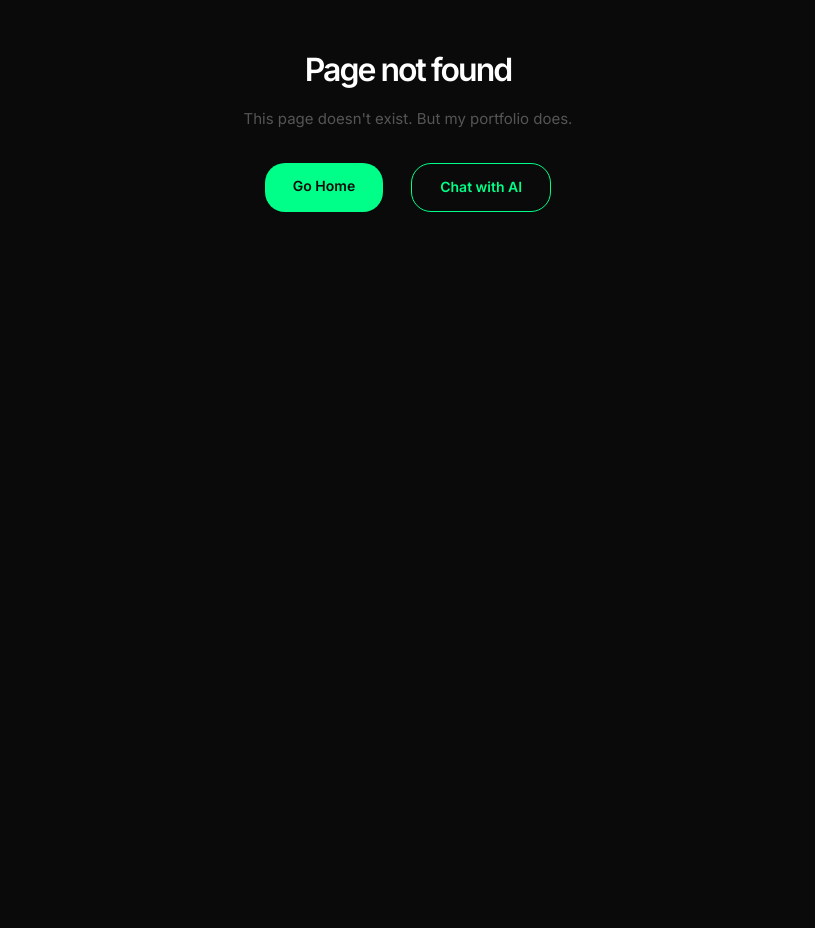
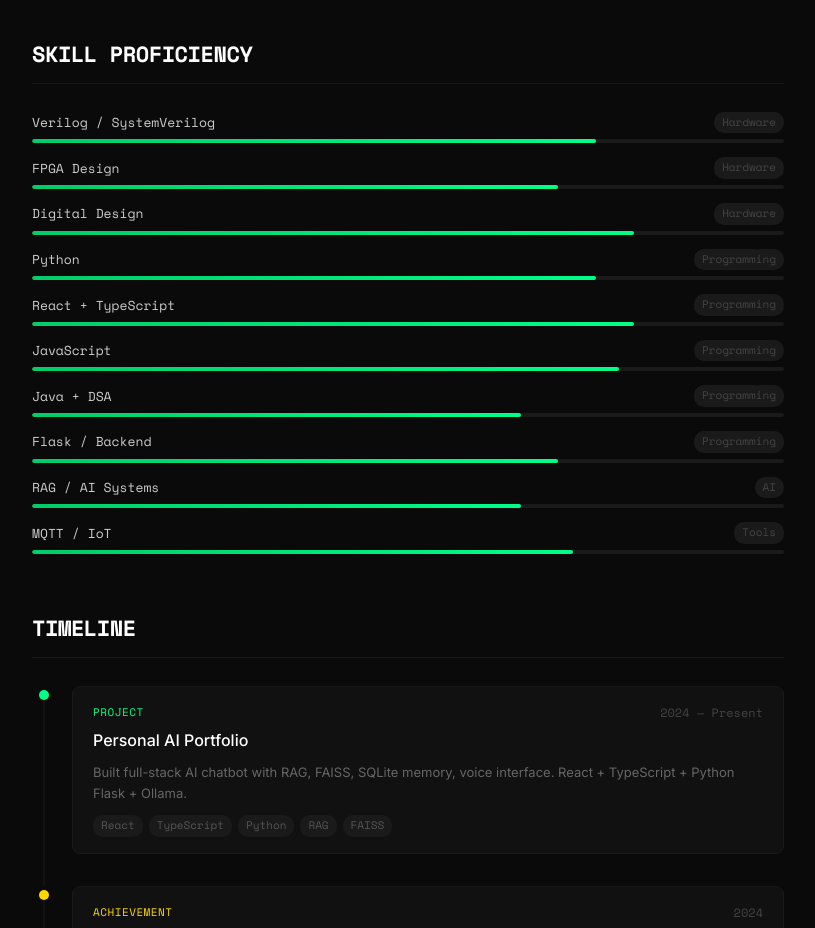
Before and after one commit to madheshwaran402-blip/personal-ai-react, a React (Vite) app: page /resume in a window 1280 px wide. Before the commit this address had no page. Shown: the part 413-1341 px from the top of the page, without its empty margins (232-1047 px from the left). Before the commit the page ends 865 px from the top, so only its background shows below. Built offline with nearby package versions, Linux system fonts and the light colour scheme.

Commit message:
Day 77 - resume page, updated nav

```diff
--- a/src/App.tsx
+++ b/src/App.tsx
@@ -13,6 +13,7 @@ const ProjectsPage = lazy(() => import('./pages/ProjectsPage'))
 const NotFoundPage = lazy(() => import('./pages/NotFoundPage'))
 const StatusPage = lazy(() => import('./pages/StatusPage'))
 const ChatWindow = lazy(() => import('./components/ChatWindow'))
+const ResumePage = lazy(() => import('./pages/ResumePage'))
 
 function PageLoader() {
   return (
@@ -123,6 +124,19 @@ function AppLayout() {
             </div>
           } />
 
+          <Route path="/resume" element={
+            <div className="app">
+              <main id="main-content">
+                <ErrorBoundary>
+                  <ResumePage />
+                </ErrorBoundary>
+              </main>
+              <footer className="footer" role="contentinfo">
+                <p>Built by Madheshwaran Maruthamuthu</p>
+              </footer>
+            </div>
+          } />
+
           <Route path="/status" element={
             <ErrorBoundary>
               <StatusPage />
--- a/src/components/Header.tsx
+++ b/src/components/Header.tsx
@@ -59,10 +59,7 @@ function Header() {
       </div>
 
       {/* Desktop nav */}
-      <nav
-        className="desktop-nav"
-        aria-label="Main navigation"
-      >
+      <nav className="desktop-nav" aria-label="Main navigation">
         {isHome ? (
           <>
             <a href="#education">Education</a>
@@ -75,6 +72,7 @@ function Header() {
           <>
             <Link to="/">Home</Link>
             <Link to="/projects">Projects</Link>
+            <Link to="/resume">Resume</Link>
             <Link to="/chat">Chat</Link>
           </>
         )}
@@ -121,6 +119,7 @@ function Header() {
               <>
                 <Link to="/" onClick={() => setMobileMenuOpen(false)}>Home</Link>
                 <Link to="/projects" onClick={() => setMobileMenuOpen(false)}>Projects</Link>
+                <Link to="/resume" onClick={() => setMobileMenuOpen(false)}>Resume</Link>
                 <Link to="/chat" onClick={() => setMobileMenuOpen(false)}>Chat</Link>
                 <Link to="/status" onClick={() => setMobileMenuOpen(false)}>Status</Link>
               </>
--- a/src/index.css
+++ b/src/index.css
@@ -2414,3 +2414,184 @@ select:focus-visible {
   outline: 2px solid #00ff88;
   outline-offset: 2px;
 }
+
+/* ===== RESUME PAGE ===== */
+.resume-section {
+  margin-bottom: 56px;
+}
+
+.resume-section-title {
+  font-size: 22px !important;
+  color: #fff;
+  margin-bottom: 28px;
+  letter-spacing: -0.5px;
+  border-bottom: 1px solid #1a1a1a;
+  padding-bottom: 12px;
+}
+
+/* ===== SKILL BARS ===== */
+.skills-bars {
+  display: flex;
+  flex-direction: column;
+  gap: 14px;
+}
+
+.skill-bar-item {
+  display: flex;
+  flex-direction: column;
+  gap: 6px;
+}
+
+.skill-bar-header {
+  display: flex;
+  justify-content: space-between;
+  align-items: center;
+}
+
+.skill-bar-name {
+  font-size: 13px;
+  color: #ccc;
+  font-family: 'Space Mono', monospace;
+}
+
+.skill-bar-category {
+  font-size: 11px;
+  color: #444;
+  font-family: 'Space Mono', monospace;
+  background: #1a1a1a;
+  padding: 2px 8px;
+  border-radius: 10px;
+}
+
+.skill-bar-track {
+  height: 4px;
+  background: #1a1a1a;
+  border-radius: 2px;
+  overflow: hidden;
+}
+
+.skill-bar-fill {
+  height: 100%;
+  background: linear-gradient(90deg, #00cc6a, #00ff88);
+  border-radius: 2px;
+  transition: width 1s ease-out;
+}
+
+/* ===== TIMELINE ===== */
+.timeline {
+  display: flex;
+  flex-direction: column;
+  gap: 0;
+}
+
+.timeline-entry {
+  display: grid;
+  grid-template-columns: 24px 1fr;
+  gap: 16px;
+  padding-bottom: 32px;
+}
+
+.timeline-line {
+  display: flex;
+  flex-direction: column;
+  align-items: center;
+  position: relative;
+}
+
+.timeline-dot {
+  width: 10px;
+  height: 10px;
+  border-radius: 50%;
+  flex-shrink: 0;
+  margin-top: 4px;
+  z-index: 1;
+}
+
+.timeline-line::after {
+  content: '';
+  position: absolute;
+  top: 14px;
+  bottom: -32px;
+  width: 1px;
+  background: #1a1a1a;
+  left: 50%;
+  transform: translateX(-50%);
+}
+
+.timeline-entry:last-child .timeline-line::after {
+  display: none;
+}
+
+.timeline-card {
+  background: #111;
+  border: 1px solid #1a1a1a;
+  border-radius: 8px;
+  padding: 16px 20px;
+  transition: border-color 0.2s;
+}
+
+.timeline-card:hover {
+  border-color: #333;
+}
+
+.timeline-card-header {
+  display: flex;
+  justify-content: space-between;
+  align-items: center;
+  margin-bottom: 6px;
+}
+
+.timeline-type {
+  font-size: 11px;
+  font-family: 'Space Mono', monospace;
+  letter-spacing: 0.5px;
+  text-transform: uppercase;
+}
+
+.timeline-period {
+  font-size: 12px;
+  color: #444;
+  font-family: 'Space Mono', monospace;
+}
+
+.timeline-title {
+  font-size: 16px;
+  color: #fff;
+  margin-bottom: 8px;
+  font-weight: 500;
+}
+
+.timeline-description {
+  font-size: 13px;
+  color: #666;
+  line-height: 1.6;
+  margin-bottom: 12px;
+}
+
+.timeline-tags {
+  display: flex;
+  flex-wrap: wrap;
+  gap: 6px;
+}
+
+.timeline-tag {
+  font-size: 11px;
+  color: #555;
+  background: #1a1a1a;
+  padding: 2px 8px;
+  border-radius: 10px;
+  font-family: 'Space Mono', monospace;
+}
+
+/* Mobile resume */
+@media (max-width: 480px) {
+  .timeline-card-header {
+    flex-direction: column;
+    align-items: flex-start;
+    gap: 4px;
+  }
+
+  .skill-bar-name {
+    font-size: 12px;
+  }
+}
--- /dev/null
+++ b/src/pages/ResumePage.tsx
@@ -0,0 +1,175 @@
+import React, { useEffect } from 'react'
+import { Link } from 'react-router-dom'
+
+function ResumePage() {
+  useEffect(() => {
+    document.title = "Resume | Madheshwaran"
+  }, [])
+
+  const timeline = [
+    {
+      period: "2024 — Present",
+      title: "Personal AI Portfolio",
+      type: "project",
+      description: "Built full-stack AI chatbot with RAG, FAISS, SQLite memory, voice interface. React + TypeScript + Python Flask + Ollama.",
+      tags: ["React", "TypeScript", "Python", "RAG", "FAISS"]
+    },
+    {
+      period: "2024",
+      title: "IDEATHON 1.0 Winner",
+      type: "achievement",
+      description: "Won first place at PSNA College with Team Determinex. Industry Innovation domain. Medal + Cash Prize.",
+      tags: ["Determinex", "FPGA", "Innovation"]
+    },
+    {
+      period: "2024",
+      title: "Smart Shoe — Patented",
+      type: "project",
+      description: "ESP32-based smart shoe with air-bladder sole. MPU6050 + MAX30102 sensors. Patent filed and approved.",
+      tags: ["ESP32", "IoT", "Patent"]
+    },
+    {
+      period: "2023 — Present",
+      title: "Determinex",
+      type: "project",
+      description: "FPGA-based deterministic data stream processor. Handles missing, duplicate, out-of-order packets. TRL 1-3.",
+      tags: ["FPGA", "Verilog", "SystemVerilog"]
+    },
+    {
+      period: "2023",
+      title: "Smart Water Tank",
+      type: "project",
+      description: "MQTT-based dual-mode automation system with live hardware and simulation modes.",
+      tags: ["MQTT", "Node.js", "IoT"]
+    },
+    {
+      period: "2023 — Present",
+      title: "B.E./B.Tech VLSI Design",
+      type: "education",
+      description: "2nd year student specializing in VLSI Design and Technology. Tamil Nadu, India.",
+      tags: ["VLSI", "Digital Design", "Embedded"]
+    }
+  ]
+
+  const skillLevels = [
+    { name: "Verilog / SystemVerilog", level: 75, category: "Hardware" },
+    { name: "FPGA Design", level: 70, category: "Hardware" },
+    { name: "Digital Design", level: 80, category: "Hardware" },
+    { name: "Python", level: 75, category: "Programming" },
+    { name: "React + TypeScript", level: 80, category: "Programming" },
+    { name: "JavaScript", level: 78, category: "Programming" },
+    { name: "Java + DSA", level: 65, category: "Programming" },
+    { name: "Flask / Backend", level: 70, category: "Programming" },
+    { name: "RAG / AI Systems", level: 65, category: "AI" },
+    { name: "MQTT / IoT", level: 72, category: "Tools" }
+  ]
+
+  const typeColors: Record<string, string> = {
+    project: '#00ff88',
+    achievement: '#ffd700',
+    education: '#4488ff'
+  }
+
+  const typeLabels: Record<string, string> = {
+    project: 'Project',
+    achievement: 'Achievement',
+    education: 'Education'
+  }
+
+  return (
+    <div className="app-main">
+      <div className="page-nav">
+        <Link to="/" className="back-link">← Back to Portfolio</Link>
+      </div>
+
+      <div className="page-header">
+        <h1 className="page-title">Resume</h1>
+        <p className="page-subtitle">
+          Timeline, skills, and achievements — all in one place.
+        </p>
+      </div>
+
+      {/* Skills Section */}
+      <section className="resume-section" aria-labelledby="skills-heading">
+        <h2 id="skills-heading" className="resume-section-title">
+          Skill Proficiency
+        </h2>
+        <div className="skills-bars">
+          {skillLevels.map((skill, i) => (
+            <div key={i} className="skill-bar-item">
+              <div className="skill-bar-header">
+                <span className="skill-bar-name">{skill.name}</span>
+                <span className="skill-bar-category">{skill.category}</span>
+              </div>
+              <div
+                className="skill-bar-track"
+                role="progressbar"
+                aria-valuenow={skill.level}
+                aria-valuemin={0}
+                aria-valuemax={100}
+                aria-label={`${skill.name} proficiency: ${skill.level}%`}
+              >
+                <div
+                  className="skill-bar-fill"
+                  style={{ width: `${skill.level}%` }}
+                />
+              </div>
+            </div>
+          ))}
+        </div>
+      </section>
+
+      {/* Timeline Section */}
+      <section className="resume-section" aria-labelledby="timeline-heading">
+        <h2 id="timeline-heading" className="resume-section-title">
+          Timeline
+        </h2>
+        <div className="timeline">
+          {timeline.map((item, i) => (
+            <article
+              key={i}
+              className="timeline-entry"
+              aria-label={`${item.title} — ${item.period}`}
+            >
+              <div className="timeline-line">
+                <div
+                  className="timeline-dot"
+                  style={{ background: typeColors[item.type] }}
+                  aria-hidden="true"
+                />
+              </div>
+              <div className="timeline-card">
+                <div className="timeline-card-header">
+                  <span
+                    className="timeline-type"
+                    style={{ color: typeColors[item.type] }}
+                  >
+                    {typeLabels[item.type]}
+                  </span>
+                  <span className="timeline-period">{item.period}</span>
+                </div>
+                <h3 className="timeline-title">{item.title}</h3>
+                <p className="timeline-description">{item.description}</p>
+                <div className="timeline-tags">
+                  {item.tags.map((tag, j) => (
+                    <span key={j} className="timeline-tag">{tag}</span>
+                  ))}
+                </div>
+              </div>
+            </article>
+          ))}
+        </div>
+      </section>
+
+      {/* CTA */}
+      <div className="page-cta">
+        <p>Want to know more? Chat with my AI.</p>
+        <Link to="/chat" className="cta-btn">
+          Start Chatting →
+        </Link>
+      </div>
+    </div>
+  )
+}
+
+export default ResumePage
```
